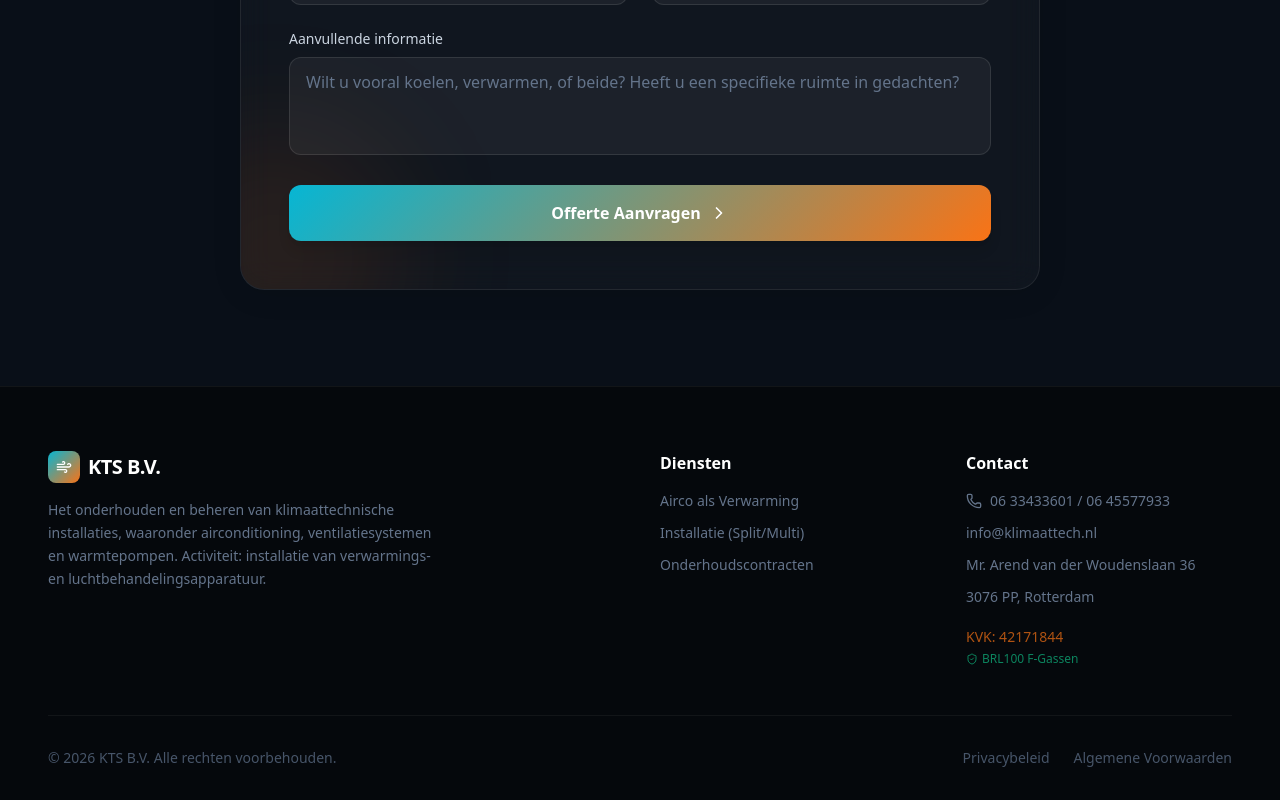
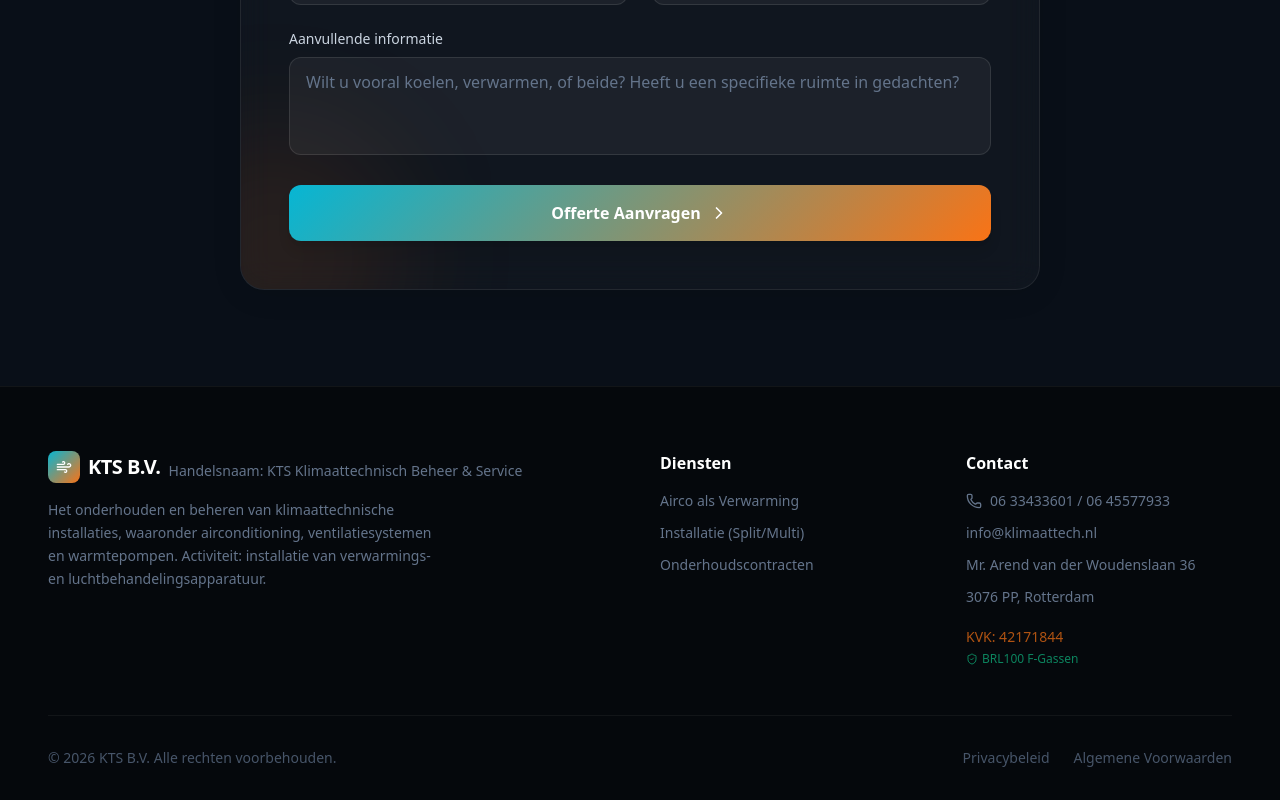
Before and after one commit to ZoRs12/Climacare, a React (Vite) app: page / in a window 1280 px wide. Shown: the part 2909-3709 px from the top of the page. Built offline with nearby package versions, Linux system fonts and the light colour scheme.

Commit message:
Add trade name to footer

```diff
--- a/src/app.tsx
+++ b/src/app.tsx
@@ -938,6 +938,9 @@ export default function App() {
                 <span className="text-xl font-bold tracking-tight text-white">
                   KTS B.V.
                 </span>
+                <p className="text-slate-500 text-sm mt-2">
+                  Handelsnaam: KTS Klimaattechnisch Beheer &amp; Service
+                </p>
               </div>
 
               <p className="text-slate-500 text-sm max-w-sm mb-6 leading-relaxed">
```
